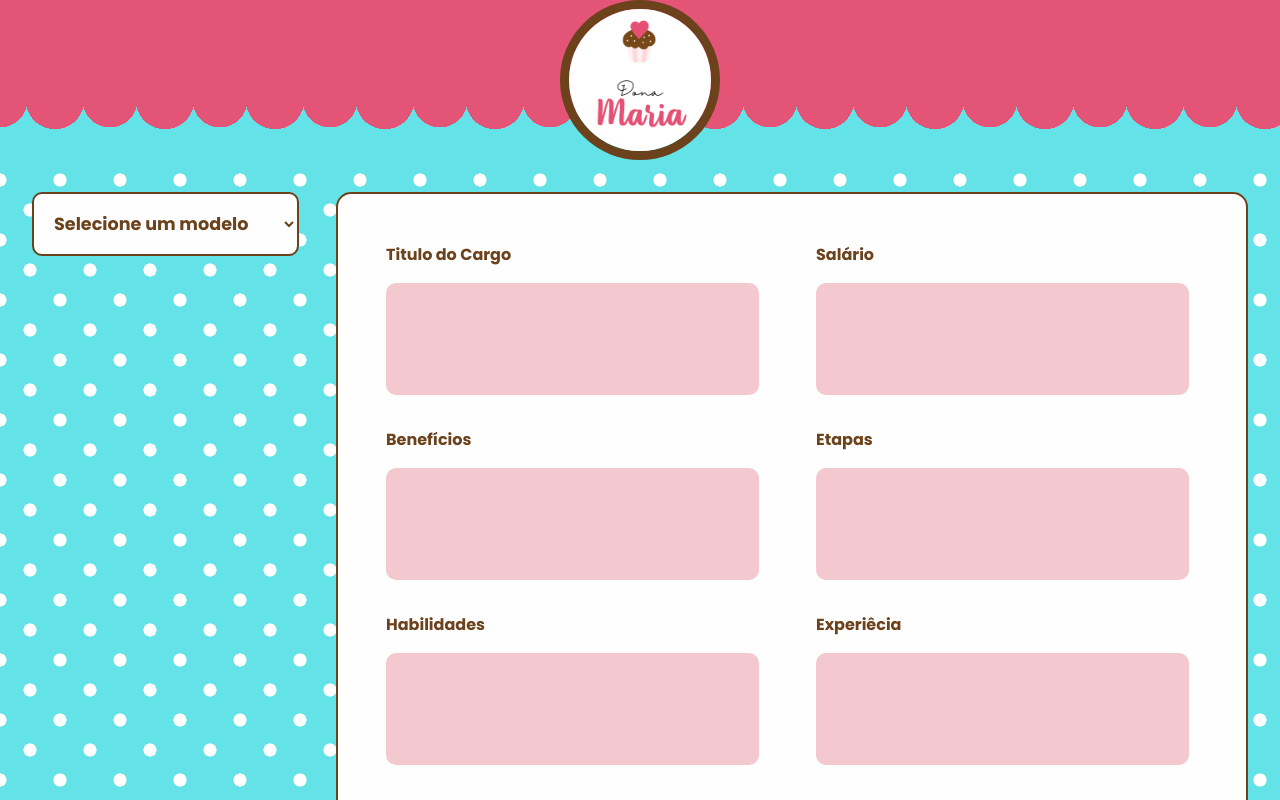
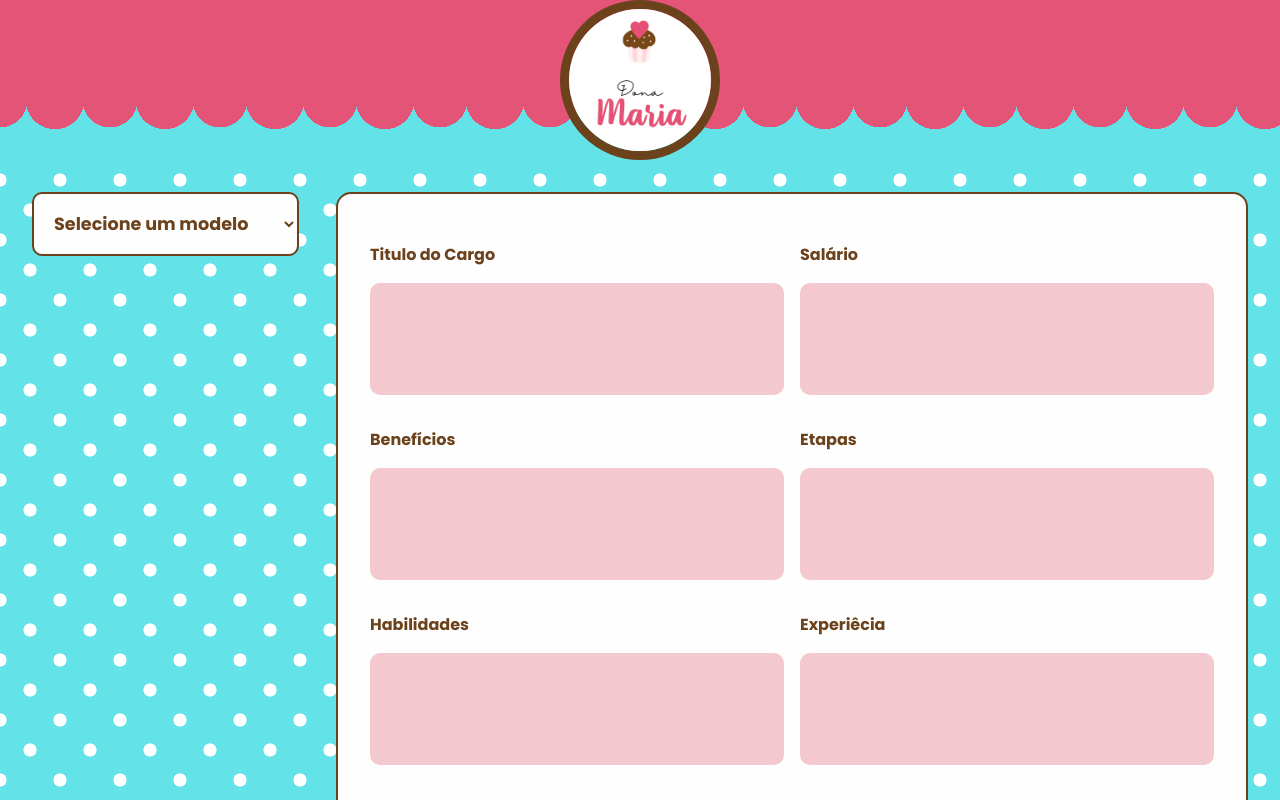
Before and after one commit to Jessica-Garcia/job-vacancy-form, a React (Vite) app: page / in a window 1280 px wide. Shown: the top 800 px of the page. Built offline with nearby package versions, Linux system fonts and the light colour scheme.

Commit message:
refactor: change Input compenent style

```diff
--- a/src/components/Input/style.module.css
+++ b/src/components/Input/style.module.css
@@ -7,14 +7,12 @@
     margin-top: 1rem;
     width: 90%;
     font-size: 1rem;
-    margin-left: 1rem;
 }
 
 .inputStyle{
     margin-top: 1rem;
-    margin-left: 1rem;
     padding: 0 1rem;
-    width: 90%;
+    width: 100%;
     height: 7rem;
     background-color: var(--pink-100);
     font-size: 1rem;
```
